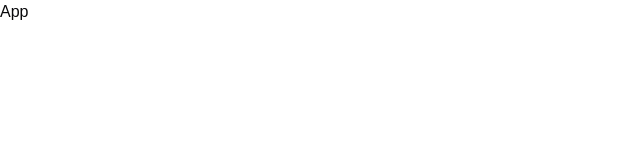
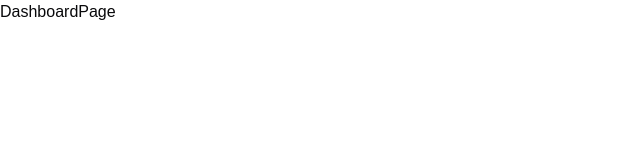
Before and after one commit to dojo-prog/court-desk, a React (Vite) app in the folder apps/admin/: page / in a window 1280 px wide. Shown: the top 160 px of the page, without its empty margins (0-640 px from the left). Built offline with nearby package versions, Linux system fonts and the light colour scheme.

Commit message:
chore: init routes & pages

```diff
--- a/apps/admin/src/App.tsx
+++ b/apps/admin/src/App.tsx
@@ -1,5 +1,38 @@
+import { Route, Routes } from "react-router-dom";
+import { Toaster } from "sonner";
+
+import LoginPage from "./pages/LoginPage";
+import DashboardPage from "./pages/DashboardPage";
+import CalendarPage from "./pages/CalendarPage";
+import ReservationsPage from "./pages/ReservationsPage";
+import PaymentsPage from "./pages/PaymentsPage";
+import CustomersPage from "./pages/CustomersPage";
+import UsersPage from "./pages/UsersPage";
+import NotFoundPage from "./components/feedback/NotFoundPage";
+import MainLayout from "./layouts/MainLayout";
+
 const App = () => {
-  return <div>App</div>;
+  return (
+    <>
+      <Routes>
+        <Route path={"/auth"} element={<LoginPage />} />
+
+        <Route path="/" element={<MainLayout />}>
+          <Route index element={<DashboardPage />} />
+          <Route index path="/dashboard" element={<DashboardPage />} />
+          <Route path="/calendar" element={<CalendarPage />} />
+          <Route path="/reservations" element={<ReservationsPage />} />
+          <Route path="/payments" element={<PaymentsPage />} />
+          <Route path="/customers" element={<CustomersPage />} />
+          <Route path="/users" element={<UsersPage />} />
+        </Route>
+
+        <Route path="*" element={<NotFoundPage />} />
+      </Routes>
+
+      <Toaster theme="system" />
+    </>
+  );
 };
 
 export default App;
--- /dev/null
+++ b/apps/admin/src/components/feedback/NotFoundPage.tsx
@@ -0,0 +1,7 @@
+import React from "react";
+
+const NotFoundPage = () => {
+  return <div>NotFoundPage</div>;
+};
+
+export default NotFoundPage;
--- /dev/null
+++ b/apps/admin/src/layouts/MainLayout.tsx
@@ -0,0 +1,12 @@
+import React from "react";
+import { Outlet } from "react-router-dom";
+
+const MainLayout = () => {
+  return (
+    <div>
+      <Outlet />
+    </div>
+  );
+};
+
+export default MainLayout;
--- /dev/null
+++ b/apps/admin/src/pages/CalendarPage.tsx
@@ -0,0 +1,7 @@
+import React from "react";
+
+const CalendarPage = () => {
+  return <div>CalendarPage</div>;
+};
+
+export default CalendarPage;
--- /dev/null
+++ b/apps/admin/src/pages/CustomersPage.tsx
@@ -0,0 +1,7 @@
+import React from "react";
+
+const CustomersPage = () => {
+  return <div>CustomersPage</div>;
+};
+
+export default CustomersPage;
--- /dev/null
+++ b/apps/admin/src/pages/DashboardPage.tsx
@@ -0,0 +1,7 @@
+import React from "react";
+
+const DashboardPage = () => {
+  return <div>DashboardPage</div>;
+};
+
+export default DashboardPage;
--- /dev/null
+++ b/apps/admin/src/pages/LoginPage.tsx
@@ -0,0 +1,7 @@
+import React from "react";
+
+const LoginPage = () => {
+  return <div>LoginPage</div>;
+};
+
+export default LoginPage;
--- /dev/null
+++ b/apps/admin/src/pages/PaymentsPage.tsx
@@ -0,0 +1,7 @@
+import React from "react";
+
+const PaymentsPage = () => {
+  return <div>PaymentsPage</div>;
+};
+
+export default PaymentsPage;
--- /dev/null
+++ b/apps/admin/src/pages/ReservationsPage.tsx
@@ -0,0 +1,7 @@
+import React from "react";
+
+const ReservationsPage = () => {
+  return <div>ReservationsPage</div>;
+};
+
+export default ReservationsPage;
--- /dev/null
+++ b/apps/admin/src/pages/UsersPage.tsx
@@ -0,0 +1,7 @@
+import React from "react";
+
+const UsersPage = () => {
+  return <div>UsersPage</div>;
+};
+
+export default UsersPage;
```
